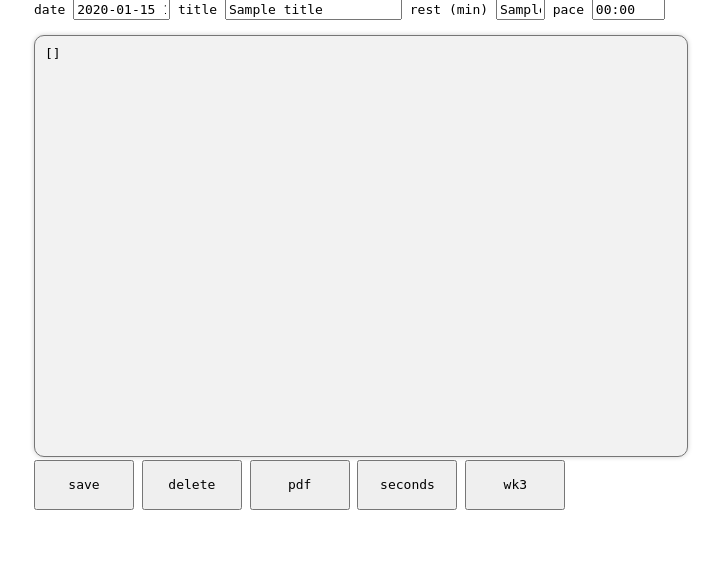
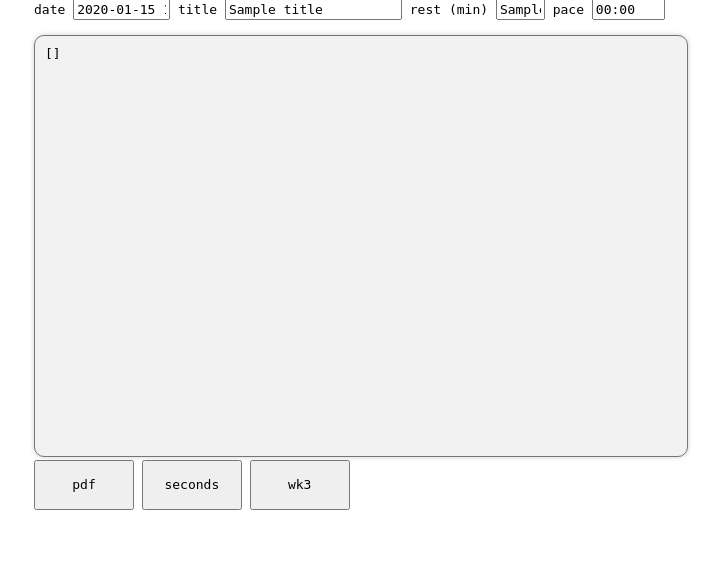
Before and after one commit to bwhybel/workout, a Flask app: template templates/workout_writer.html in a window 1280 px wide. Shown: the part 237-800 px from the top of the page, without its empty margins (290-1011 px from the left). Run offline with Flask 3, Linux system fonts and the light colour scheme; the template is opened without the code that fills it: most values are stand-ins (such as "Sample title", 1, 10 or a date in 2020); some libraries are stand-ins or nearby versions.

Commit message:
Update workout_writer.html

```diff
--- a/templates/workout_writer.html
+++ b/templates/workout_writer.html
@@ -79,9 +79,9 @@ textarea {
   <label for='last_pace'>pace</label>
   <input type='text' id='last_pace' name='last_pace' maxlength="7" size="7"><br /><br />
   <textarea id='workout' name='workout_text' style='width: 100%;height: 50vh' rows='50' onkeyup='process(event, this)'>{{ workout_text }}</textarea><br />
-  <input type="submit" style="width: 100px;height: 50px" value="save">
+  {% if should_save %}<input type="submit" style="width: 100px;height: 50px" value="save">{% endif %}
 </form>
-{% if id %}
+{% if id and should_save %}
 <form style="display: inline;" action={{ url_for('delete_workout', workout_id=id) }}>
   <input style="width: 100px;height: 50px" type='submit' value='delete'>
 </form>
```
